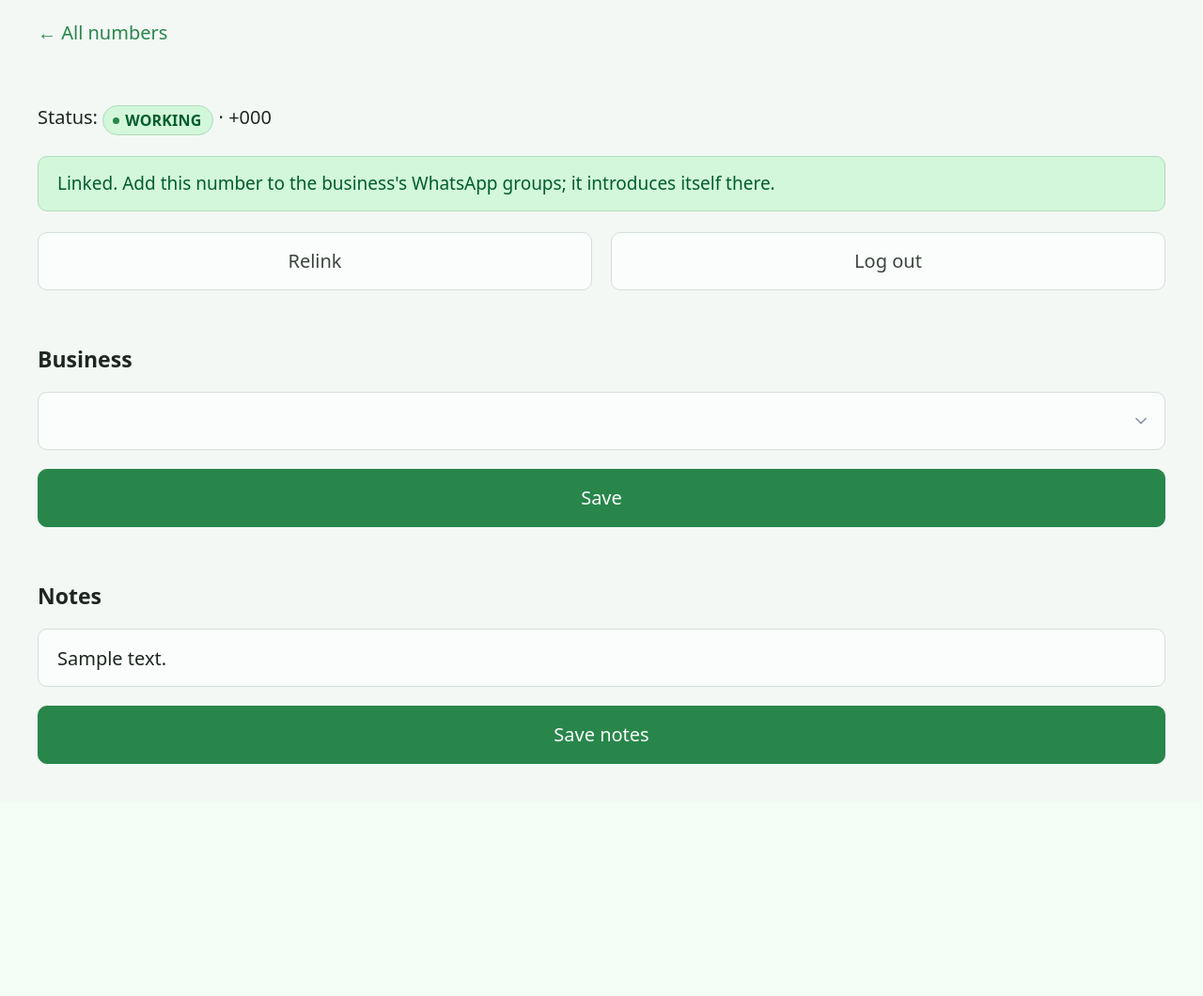
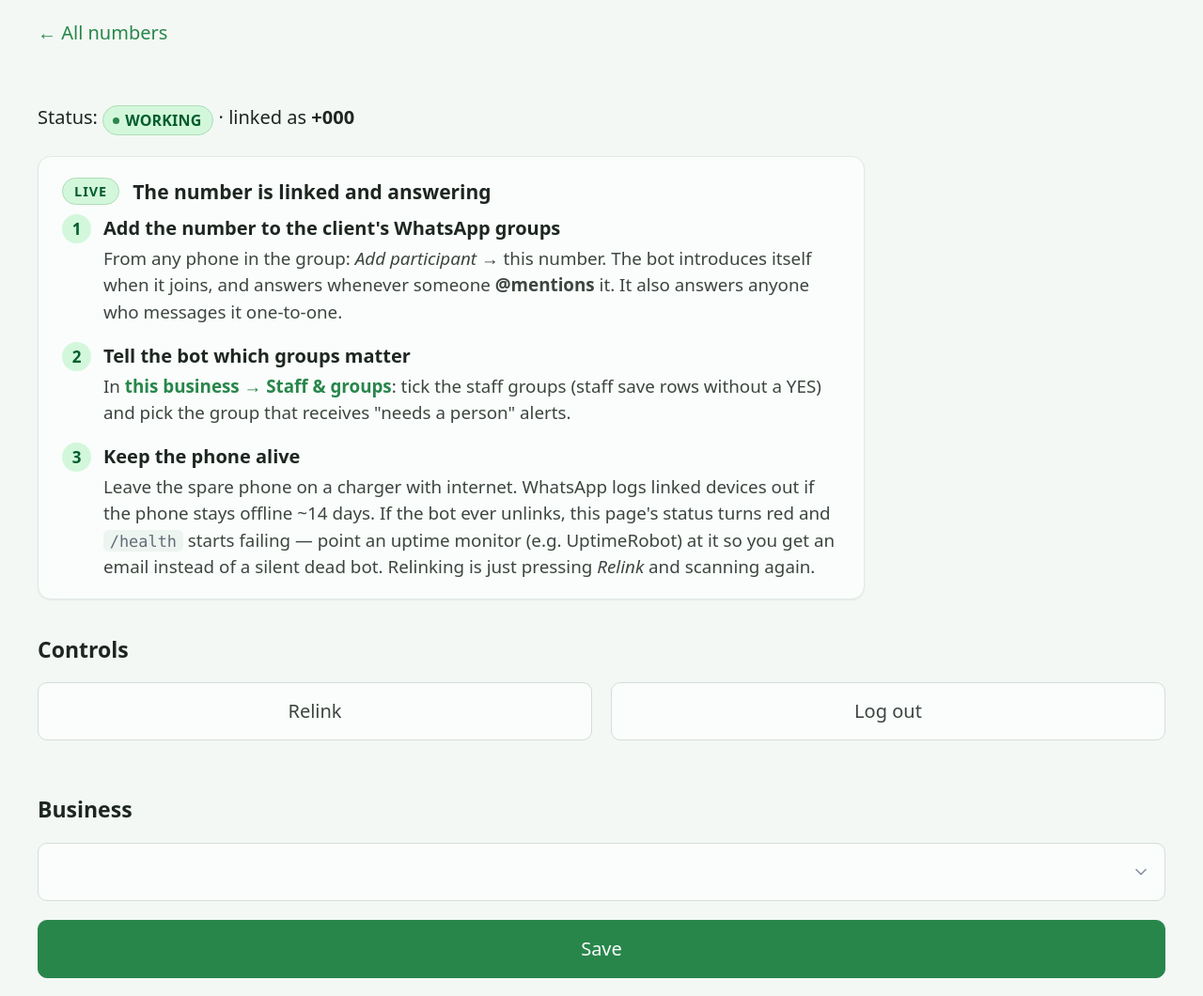
Before and after one commit to AsadKhalil/Whatsapp-assistant, a FastAPI app: template app/templates/number_link.html in a window 1280 px wide. Shown: the part 94-1154 px from the top of the page at 94% size. Before the commit the page ends 907 px from the top, so only its background shows below. Run offline with FastAPI, Linux system fonts and the light colour scheme; the template is opened without the code that fills it: most values are stand-ins (such as "Sample title", 1, 10 or a date in 2020).

Commit message:
docs: status-aware guidance on the number page (link steps, live checklist, keep-alive)

```diff
--- a/app/templates/base.html
+++ b/app/templates/base.html
@@ -6,7 +6,7 @@
   {% if refresh %}<meta http-equiv="refresh" content="{{ refresh }}">{% endif %}
   <title>{{ title }} · WhatsApp Assistant</title>
   <link rel="stylesheet" href="/static/pico.min.css">
-  <link rel="stylesheet" href="/static/app.css?v=7">
+  <link rel="stylesheet" href="/static/app.css?v=8">
 </head>
 <body>
 <header class="topbar">
--- a/app/templates/number_link.html
+++ b/app/templates/number_link.html
@@ -2,18 +2,75 @@
 {% block content %}
 <p><a href="/admin/numbers">← All numbers</a></p>
 <h1>{{ number.session }}</h1>
-<p>Status: <span class="badge {{ 'good' if waha_status == 'WORKING' else 'bad' }}">{{ waha_status }}</span>{% if number.phone %} · +{{ number.phone }}{% endif %}</p>
+<p>Status: <span class="badge {{ 'good' if waha_status == 'WORKING' else 'bad' }}">{{ waha_status }}</span>
+  {%- if number.phone %} · linked as <strong>+{{ number.phone }}</strong>{% endif %}</p>
+
 {% if waha_status == "SCAN_QR_CODE" %}
-<p>On the purchased phone open WhatsApp → Settings → Linked devices → Link a device, and scan:</p>
-<img class="qr" src="/admin/numbers/{{ number.session }}/qr.png?t={{ now }}" alt="QR code that links this number">
-<p><small>This page refreshes every 3 seconds.</small></p>
+<section class="setup-phase">
+  <header class="phase-head"><span class="phase-tag">Link it</span><h2>Scan with the bot's phone</h2></header>
+  <ol class="steps">
+    <li>
+      <div class="step-body"><strong>The phone needs WhatsApp running on this SIM first</strong>
+        <p>Install WhatsApp on the spare phone and register it with the SIM's number (verify by the SMS code).
+          The bot's number is a normal WhatsApp account; this scan links it to the server, like WhatsApp Web.</p></div>
+    </li>
+    <li>
+      <div class="step-body"><strong>Open Linked devices</strong>
+        <p>In WhatsApp: <em>Settings → Linked devices → Link a device</em>.</p></div>
+    </li>
+    <li>
+      <div class="step-body"><strong>Point the camera at this code</strong>
+        <p>The code refreshes by itself — always scan the one on screen now.</p>
+        <img class="qr" src="/admin/numbers/{{ number.session }}/qr.png?t={{ now }}" alt="QR code that links this number">
+      </div>
+    </li>
+  </ol>
+</section>
+
 {% elif waha_status == "WORKING" %}
-<p class="notice ok">Linked. Add this number to the business's WhatsApp groups; it introduces itself there.</p>
+<section class="setup-phase">
+  <header class="phase-head"><span class="phase-tag">Live</span><h2>The number is linked and answering</h2></header>
+  <ol class="steps">
+    <li>
+      <div class="step-body"><strong>Add the number to the client's WhatsApp groups</strong>
+        <p>From any phone in the group: <em>Add participant</em> → this number. The bot introduces itself when it
+          joins, and answers whenever someone <strong>@mentions</strong> it. It also answers anyone who messages
+          it one-to-one.</p></div>
+    </li>
+    <li>
+      <div class="step-body"><strong>Tell the bot which groups matter</strong>
+        <p>{% if number.business_id %}
+          In <a href="/admin/b/{{ number.business_id }}/staff">this business → Staff &amp; groups</a>: tick the staff
+          groups (staff save rows without a YES) and pick the group that receives "needs a person" alerts.
+          {% else %}
+          Assign the number to a business below first; then its <em>Staff &amp; groups</em> page lets you tick
+          staff groups and the alerts group.
+          {% endif %}</p></div>
+    </li>
+    <li>
+      <div class="step-body"><strong>Keep the phone alive</strong>
+        <p>Leave the spare phone on a charger with internet. WhatsApp logs linked devices out if the phone stays
+          offline ~14 days. If the bot ever unlinks, this page's status turns red and
+          <code>/health</code> starts failing — point an uptime monitor (e.g. UptimeRobot) at it so you get an
+          email instead of a silent dead bot. Relinking is just pressing <em>Relink</em> and scanning again.</p></div>
+    </li>
+  </ol>
+</section>
+
 {% elif waha_status == "STARTING" %}
-<p>Starting... this page refreshes every 3 seconds.</p>
+<p class="notice">Starting… this page refreshes every 3 seconds.</p>
+
 {% else %}
-<p>Not running. Press <em>Relink</em> to start it and get a new QR code.</p>
+<section class="setup-phase">
+  <header class="phase-head"><span class="phase-tag">Not running</span><h2>Start the session again</h2></header>
+  <p class="muted" style="margin-top: .4rem">
+    Status <strong>{{ waha_status }}</strong> means the server has no live WhatsApp session for this number.
+    Press <em>Relink</em> below — it creates the session if it is missing and starts a stopped one — then scan
+    the fresh QR code.</p>
+</section>
 {% endif %}
+
+<h2>Controls</h2>
 <div class="grid">
   <form method="post" action="/admin/numbers/{{ number.session }}/relink">
     <input type="hidden" name="csrf" value="{{ csrf }}"><button type="submit" class="secondary">Relink</button></form>
```
